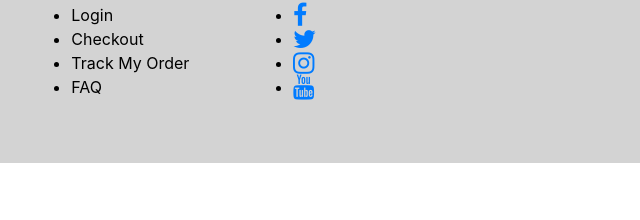
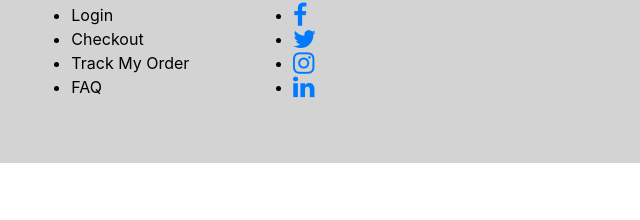
Before and after one commit to FarooqueMalik71/malikweb, a plain HTML site: page index.html in a window 1280 px wide. Shown: the part 5205-5425 px from the top of the page, 497-1137 px from the left. Drawn offline with nearby package versions, Linux system fonts and the light colour scheme.

Commit message:
Update index.html

```diff
--- a/index.html
+++ b/index.html
@@ -764,7 +764,7 @@
 
                                     <li class="Linkedin">
                                         <a href="https://www.linkedin.com/in/farooque-malik871/" title="linkedin" target="_blank">
-                                            <i class="fa fa-youtube fa-lg" aria-hidden="true"></i>
+                                            <i class="fa fa-linkedin fa-lg" aria-hidden="true"></i>
                                         </a>
                                     </li>
 
```
